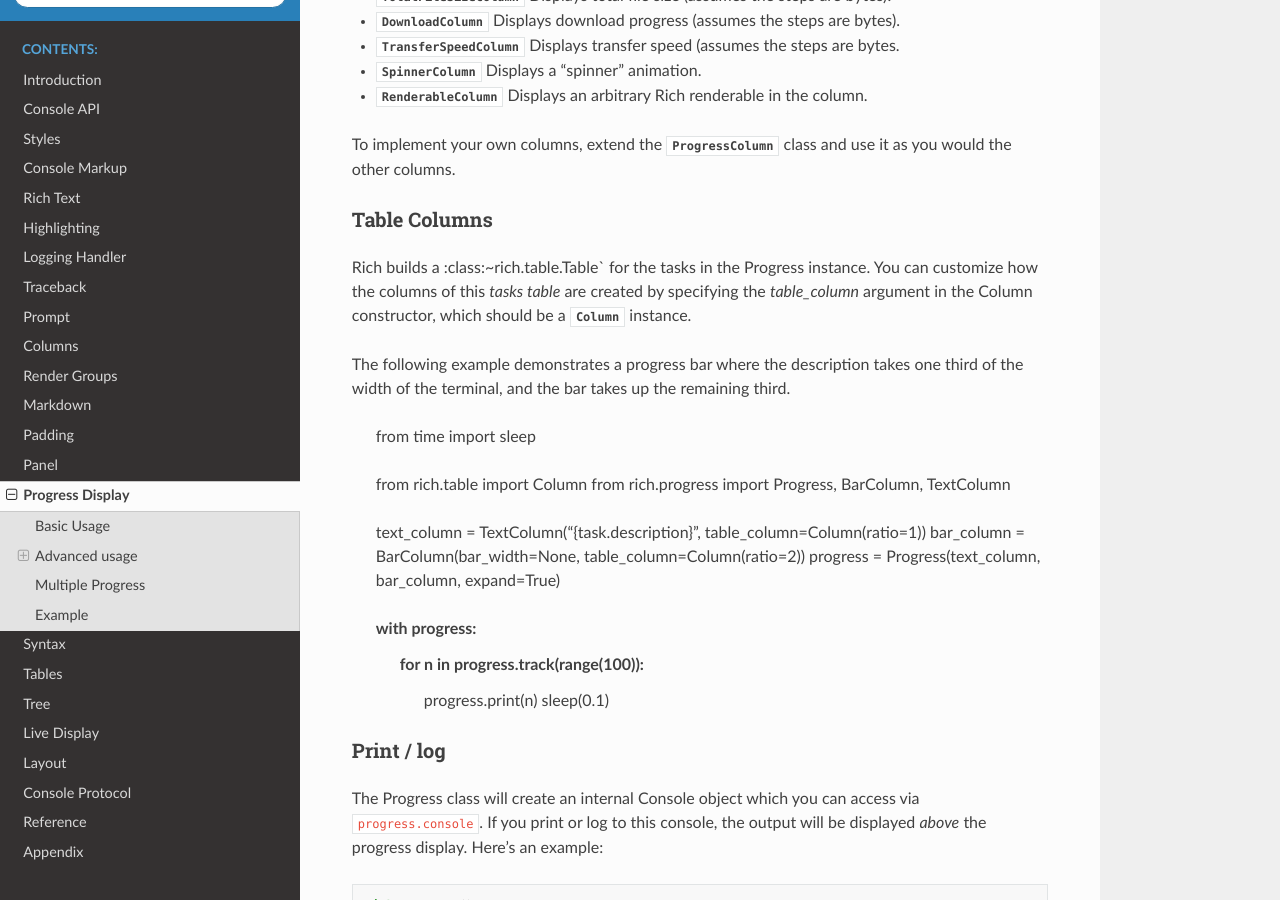
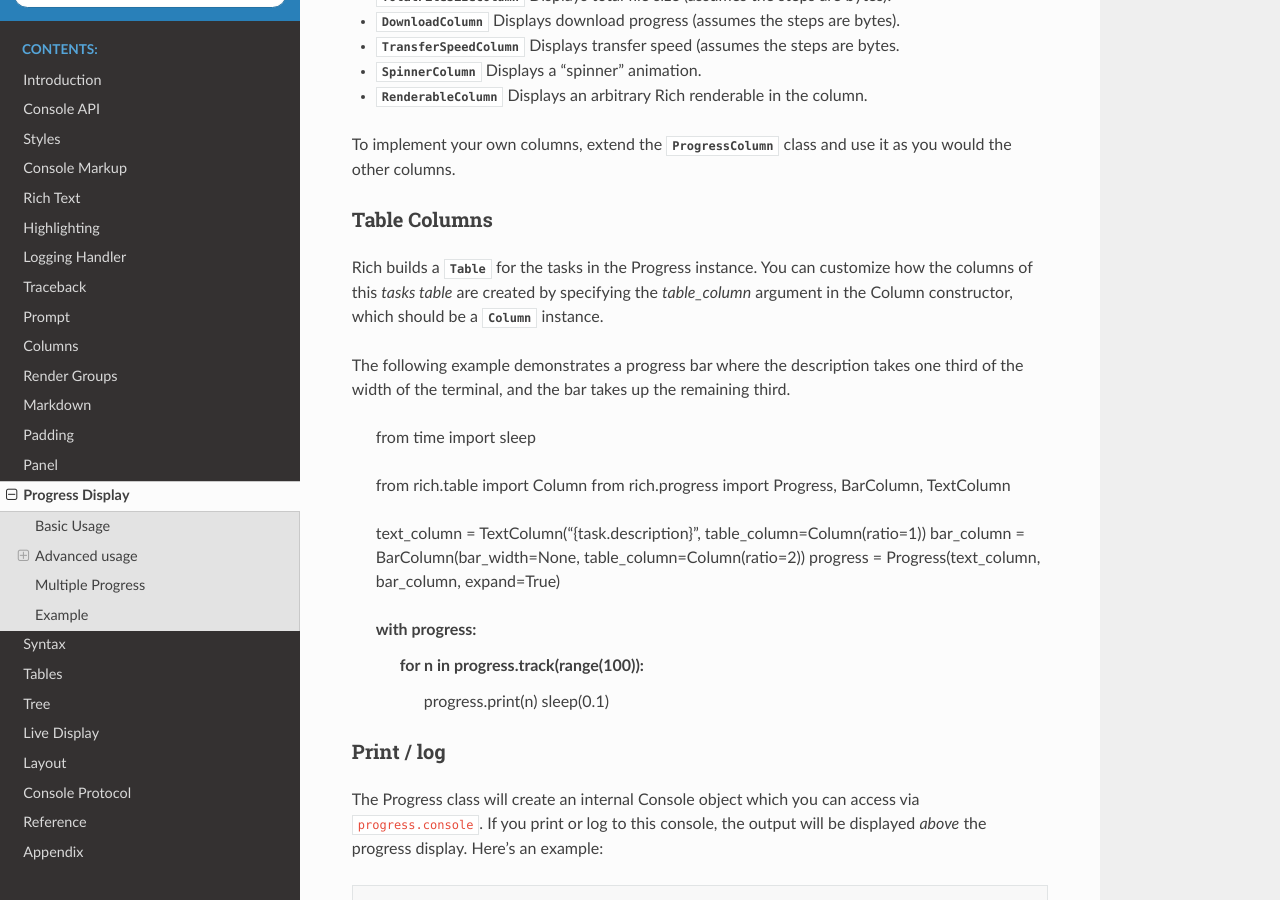
Before and after one commit to Textualize/rich, a Sphinx documentation site: the page built from docs/source/progress.rst, in a window 1280 px wide and 900 px high, scrolled down 3547 px. Built offline with Sphinx 7.4.7 and the Read the Docs theme 2.0.0, drawn with Linux system fonts in a browser that asks for light colours.

Commit message:
Update progress.rst

```diff
--- a/docs/source/progress.rst
+++ b/docs/source/progress.rst
@@ -131,7 +131,7 @@
 Table Columns
 ~~~~~~~~~~~~~
 
-Rich builds a :class:~rich.table.Table` for the tasks in the Progress instance. You can customize how the columns of this *tasks table* are created by specifying the `table_column` argument in the Column constructor, which should be a :class:`~rich.table.Column` instance.
+Rich builds a :class:`~rich.table.Table` for the tasks in the Progress instance. You can customize how the columns of this *tasks table* are created by specifying the `table_column` argument in the Column constructor, which should be a :class:`~rich.table.Column` instance.
 
 The following example demonstrates a progress bar where the description takes one third of the width of the terminal, and the bar takes up the remaining third.
 
```
